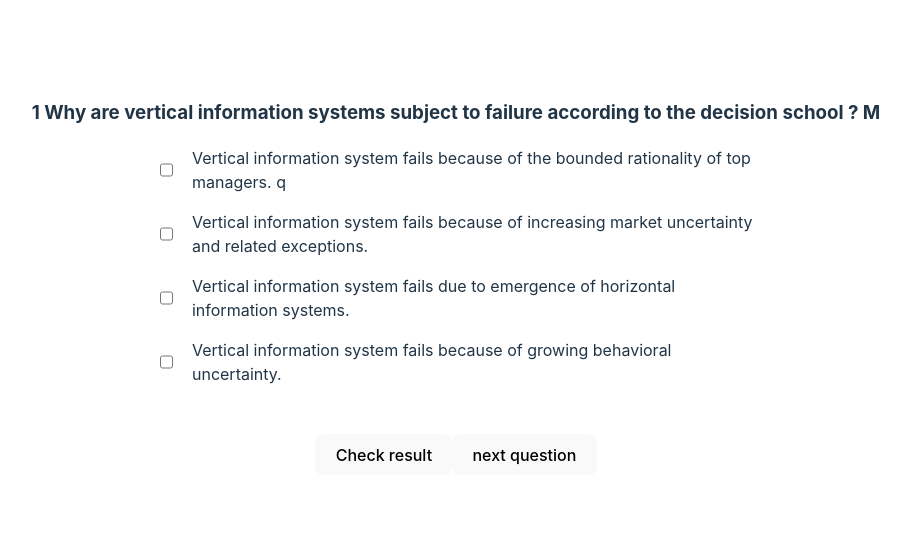
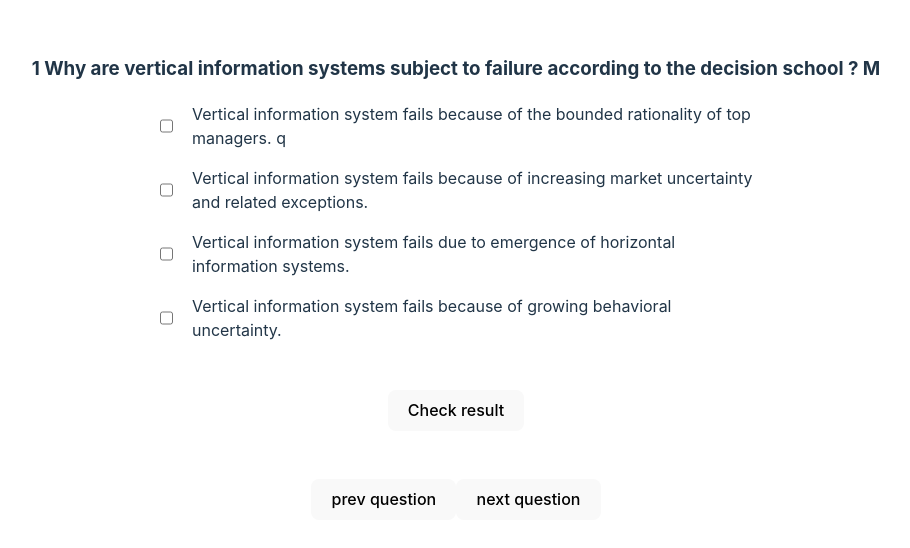
Before and after one commit to schjoth/bis1-quiz, a React (Vite) app: page / in a window 1280 px wide. Shown: the part 122-670 px from the top of the page, without its empty margins (184-1094 px from the left). Built offline with nearby package versions, Linux system fonts and the light colour scheme.

Commit message:
feat: added prev question button

```diff
--- a/src/App.tsx
+++ b/src/App.tsx
@@ -40,7 +40,6 @@ function App() {
 	return (
 		<div className="App">
 			<h3>{question.text}</h3>
-
 			<div
 				style={{
 					width: "max-content",
@@ -80,10 +79,14 @@ function App() {
 					)
 				)}
 			</div>
-
 			{result && <div>Result: {result}</div>}
-
 			<button onClick={calculateResult}>Check result</button>
+			<br />
+			<br />
+			<br />
+			<button onClick={() => setCurrentQuestion((state) => state - 1)}>
+				prev question
+			</button>
 			<button onClick={nextQuestion}>next question</button>
 		</div>
 	);
```
